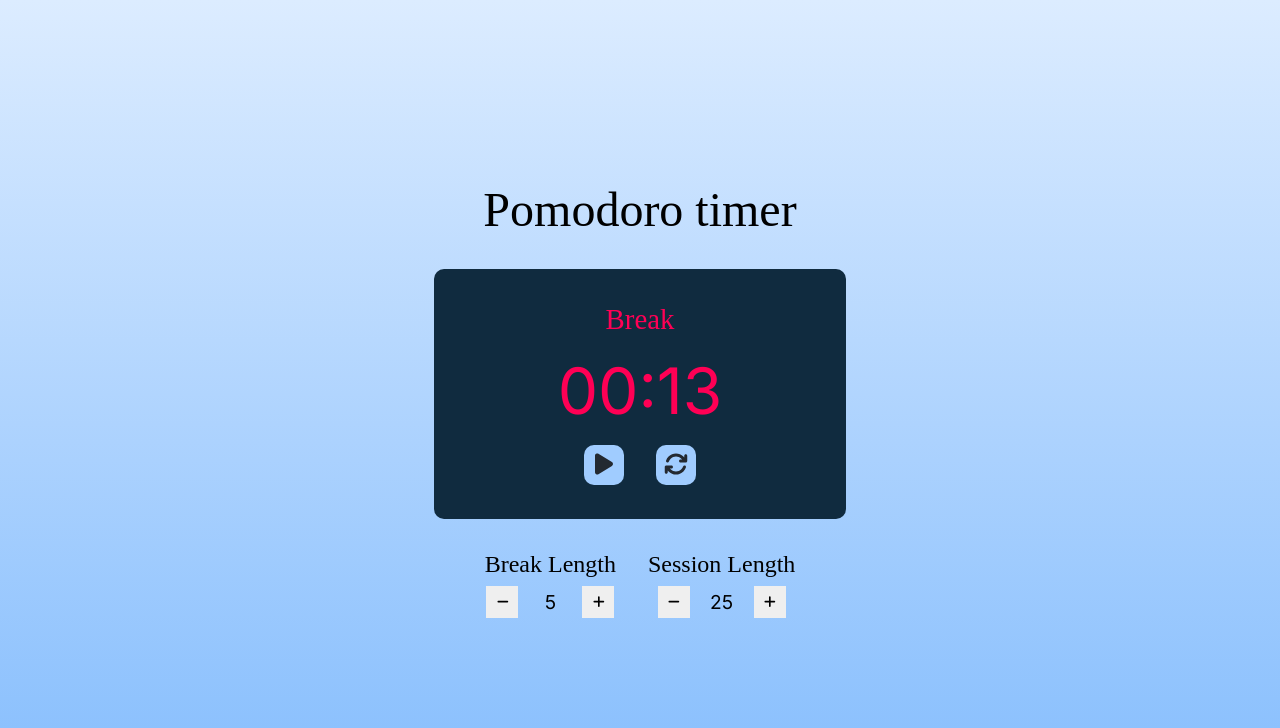
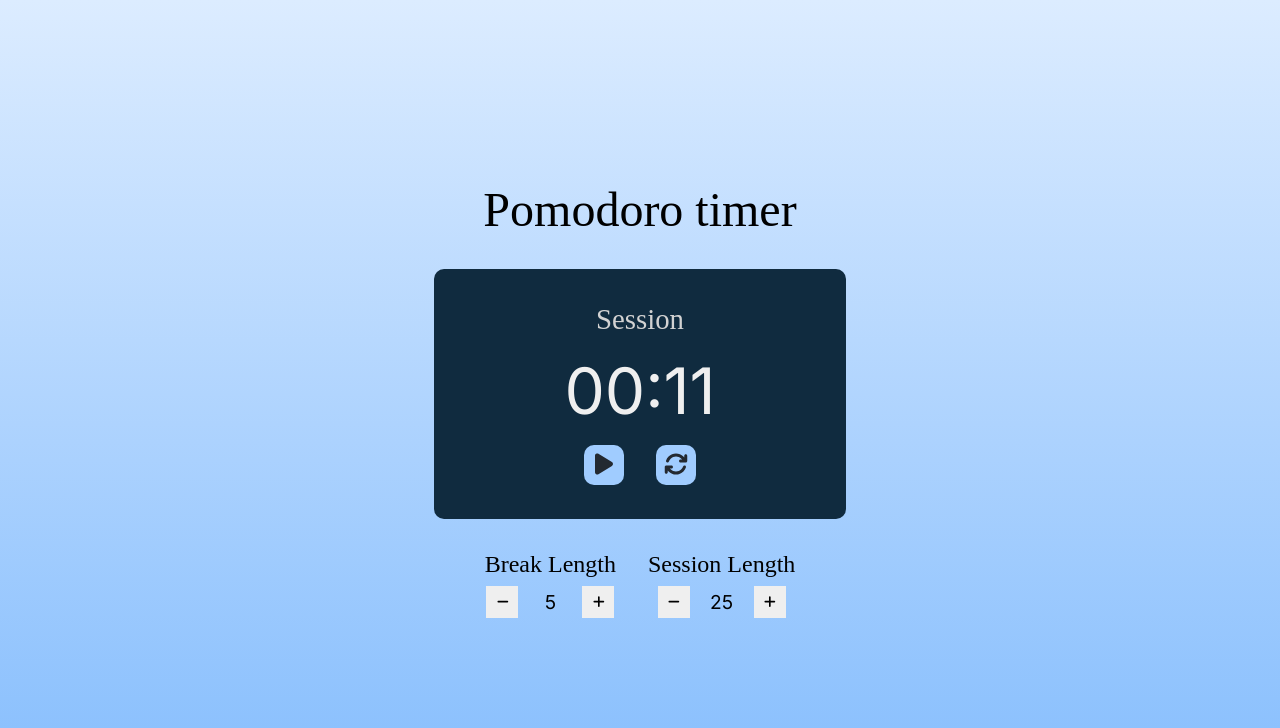
Before and after one commit to viet-v/pomodoro-clock, a React (Create React App) app: page / in a window 1280 px wide. Shown: the top 728 px of the page. Built offline with nearby package versions, Linux system fonts and the light colour scheme; a web font is replaced by a local one.

Commit message:
use gsap add animation for timeLeft

```diff
--- a/package.json
+++ b/package.json
@@ -13,6 +13,7 @@
     "@testing-library/jest-dom": "^5.17.0",
     "@testing-library/react": "^13.4.0",
     "@testing-library/user-event": "^13.5.0",
+    "gsap": "^3.12.5",
     "react": "^18.3.1",
     "react-dom": "^18.3.1",
     "react-redux": "^9.1.2",
--- a/src/App.css
+++ b/src/App.css
@@ -65,13 +65,13 @@ html {
 
 #time-left {
     font-size: 4rem;
-    color: var(--text-default);
+    color: var(--text-default) !important;
     font-family: "Inter", sans-serif;
 }
 
-#time-left.active,
-#timer-label.active-label{
-    color: var(--text-warm);
+#time-left.active-break,
+#timer-label.active-label {
+    color: var(--text-warm)  !important;
 }
 
 
@@ -150,6 +150,7 @@ html {
         font-size: 2.5rem;
         margin: 0;
     }
+
     .box-time {
         width: 360px;
     }
@@ -160,7 +161,8 @@ html {
         width: 320px;
     }
 
-    #break-label, #session-label {
+    #break-label,
+    #session-label {
         font-size: 1.2rem;
         margin-bottom: 0.5rem;
     }
--- a/src/Components/TimerDisplay.js
+++ b/src/Components/TimerDisplay.js
@@ -1,3 +1,4 @@
+import gsap from 'gsap';
 import React, { useEffect, useState } from 'react';
 import { useDispatch, useSelector } from 'react-redux';
 import { faPause } from '@fortawesome/free-solid-svg-icons';
@@ -74,23 +75,44 @@ function TimerDisplay() {
       }
     }
 
-    // add active class
-    if (isBreak) {
-      document.getElementById("time-left").classList.add("active");
+    // handle add animation and active class
+
+    let timeLeftEl = document.getElementById("time-left")
+
+    if (timeLeft < 11 && timeLeft > 0) {
+      timeLeftEl.classList.add("active");
+
+      //set animation
+      gsap.fromTo("#time-left",
+        { scale: 1 },
+        {
+          scale: 1.2,
+          ease: "back.in(1)",
+          yoyo: true,
+          repeat: -1,
+        })
+
     } else {
-      if (timeLeft === 10) {
-        document.getElementById("time-left").classList.add("active")
-      }
-
-      let activeClassTinme = document.querySelector(".active")
-      if (activeClassTinme) {
-        activeClassTinme.classList.remove("active");
+      let active = document.querySelector(".active");//check active if it have already we remove them
+      if (active) {
+        timeLeftEl.classList.remove("active")
+        gsap.killTweensOf(timeLeftEl); // stop animation
       }
     }
-  }, [timeLeft,isBreak])
+
+    // add color depend on label time
+    if (isBreak) {
+      timeLeftEl.classList.add("active-break");
+    } else {
+      let activeClassTinme = document.querySelector(".active-break")
+      if (activeClassTinme) {
+        activeClassTinme.classList.remove("active-break");
+      }
+    }
+  }, [timeLeft, isBreak])
 
   // convert time
-  const min = Math.floor(timeLeft / 60); // convert timeLeft to sec
+  const min = Math.floor(timeLeft / 60); // convert timeLeft to min
   const sec = timeLeft % 60; // convert timeLeft to sec
 
   return (
--- a/src/redux/timeReducer.js
+++ b/src/redux/timeReducer.js
@@ -3,10 +3,10 @@ import { SESSION_DECREMENT, SESSION_INCREMENT, BREAK_INCREMENT, BREAK_DECREMENT,
 const initialState = {
   breakLength: 5,
   sessionLength: 25,
-  timeLeft: 13, // set time in sec
+  timeLeft: 11, // set time in sec
   isRun: false,
-  isBreak: true,
-  timerLabel: "Break",
+  isBreak: false,
+  timerLabel: "Session",
 }
 
 const timeReducer = (state = initialState, action) => {
```
Also changed, not shown: 1 other file (tests, documents, lock files or other folders).
